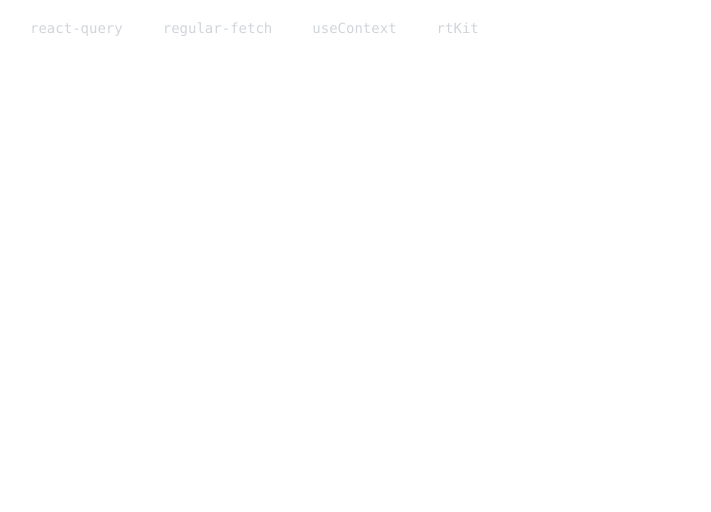
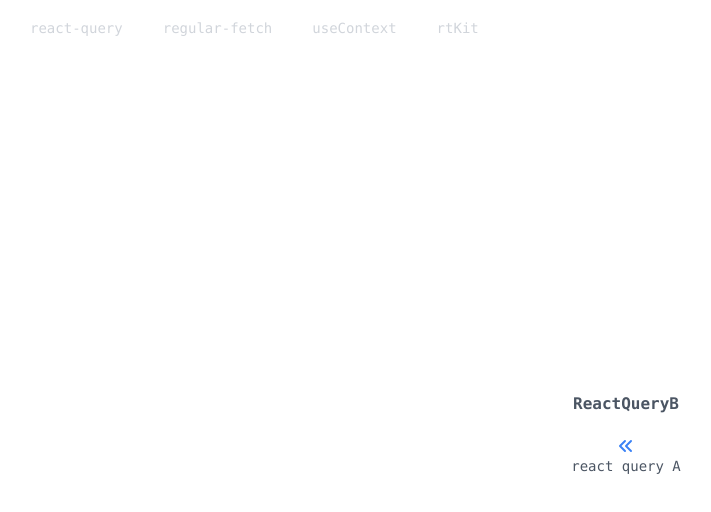
Before and after one commit to fo-ji/react-query-lesson-client, a React (Create React App) app: page /query-b in a window 1280 px wide. Shown: the top 512 px of the page, without its empty margins (14-725 px from the left). Built offline with nearby package versions, Linux system fonts and the light colour scheme.

Commit message:
add react-query

```diff
--- a/src/App.tsx
+++ b/src/App.tsx
@@ -1,17 +1,37 @@
 import { VFC } from 'react'
 import { BrowserRouter, Route, Switch } from 'react-router-dom'
+import { QueryClient, QueryClientProvider } from 'react-query'
+import { ReactQueryDevtools } from 'react-query/devtools'
 
 import { StateProvider } from './context/StateProvider'
 import { Layout } from './components/Layout'
+import { ReactQueryA } from './components/ReactQueryA'
+import { ReactQueryB } from './components/ReactQueryB'
 import { ClassicalFetchA } from './components/ClassicalFetchA'
 import { ClassicalFetchB } from './components/ClassicalFetchB'
 
+const queryClient = new QueryClient({
+  defaultOptions: {
+    queries: {
+      retry: false, // fetchに失敗した際、defaultで3回までリトライするので今回falseにしている
+      refetchOnWindowFocus: false, // focusが当たった時に過剰なfetchを防ぐためfalse
+    },
+  },
+})
+
 const App: VFC = () => {
   return (
+    <QueryClientProvider client={queryClient}>
       <BrowserRouter>
         <StateProvider>
           <Layout>
             <Switch>
+              <Route exact path="/">
+                <ReactQueryA />
+              </Route>
+              <Route exact path="/query-b">
+                <ReactQueryB />
+              </Route>
               <Route exact path="/fetch-a">
                 <ClassicalFetchA />
               </Route>
@@ -22,6 +42,8 @@
           </Layout>
         </StateProvider>
       </BrowserRouter>
+      <ReactQueryDevtools initialIsOpen={false} />
+    </QueryClientProvider>
   )
 }
 
--- a/src/components/ClassicalFetchA.tsx
+++ b/src/components/ClassicalFetchA.tsx
@@ -9,15 +9,15 @@
   const { isLoading, isError, tasks } = useClassicalFetch()
   console.log('rendered ClassicalFetchA')
 
+  if (isLoading) return <div>{'Loading..'}</div>
+  if (isError) return <div>{'Error'}</div>
+
   return (
     <div className="flex justify-center items-center flex-col">
       <p className="text-center font-bold mb-3">ClassicalFetchA</p>
-      {isError && <div>Error</div>}
-      {isLoading ? (
-        <div>Loading...</div>
-      ) : (
-        tasks?.map((task) => <p key={task.id}>{task.title}</p>)
-      )}
+      {tasks?.map((task) => (
+        <p key={task.id}>{task.title}</p>
+      ))}
       <ChevronDoubleRightIcon
         className="h-s w-S mt-2 text-blue-500 cursor-pointer"
         onClick={() => history.push('/fetch-b')}
--- /dev/null
+++ b/src/components/ReactQueryA.tsx
@@ -0,0 +1,29 @@
+import { VFC } from 'react'
+import { useHistory } from 'react-router-dom'
+import { ChevronDoubleRightIcon } from '@heroicons/react/solid'
+
+import { useQueryTasks } from '../hooks/useQueryTasks'
+
+export const ReactQueryA: VFC = () => {
+  const history = useHistory()
+  const { status, data } = useQueryTasks()
+
+  console.log('rendered ReactQueryA')
+
+  if (status === 'loading') return <div>{'Loading...'}</div>
+  if (status === 'error') return <div>{'Error'}</div>
+
+  return (
+    <>
+      <p className="font-bold my-3">ReactQueryA</p>
+      {data?.map((task) => (
+        <p key={task.id}>{task.title}</p>
+      ))}
+      <ChevronDoubleRightIcon
+        onClick={() => history.push('/query-b')}
+        className="h-5 w-5 mt-2 text-blue-500 cursor-pointer"
+      />
+      <p className="text-sm">react query B</p>
+    </>
+  )
+}
--- /dev/null
+++ b/src/components/ReactQueryB.tsx
@@ -0,0 +1,28 @@
+import { VFC } from 'react'
+import { useQueryClient } from 'react-query'
+import { useHistory } from 'react-router-dom'
+import { ChevronDoubleLeftIcon } from '@heroicons/react/solid'
+
+import { Task } from '../types/types'
+
+export const ReactQueryB: VFC = () => {
+  const history = useHistory()
+  const queryClient = useQueryClient()
+  const data = queryClient.getQueryData<Task[]>('tasks')
+
+  console.log('rendered ReactQueryB')
+
+  return (
+    <>
+      <p className="font-bold my-3">ReactQueryB</p>
+      {data?.map((task) => (
+        <p key={task.id}>{task.title}</p>
+      ))}
+      <ChevronDoubleLeftIcon
+        onClick={() => history.push('/')}
+        className="h-5 w-5 mt-2 text-blue-500 cursor-pointer"
+      />
+      <p className="text-sm">react query A</p>
+    </>
+  )
+}
--- /dev/null
+++ b/src/hooks/useQueryTasks.tsx
@@ -0,0 +1,18 @@
+import { useQuery } from 'react-query'
+import axios from 'axios'
+
+import { Task } from '../types/types'
+
+const getTasks = async () => {
+  const { data } = await axios.get('http://127.0.0.1:8000/api/tasks/')
+  return data
+}
+
+export const useQueryTasks = () => {
+  return useQuery<Task[], Error>({
+    queryKey: 'tasks',
+    queryFn: getTasks,
+    cacheTime: 30000,
+    staleTime: 30000,
+  })
+}
```
Lines whose indentation alone changed are shown as unchanged.
